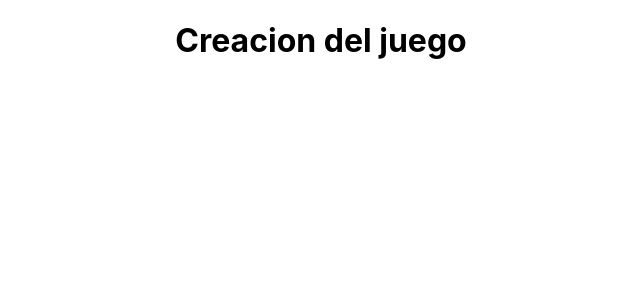
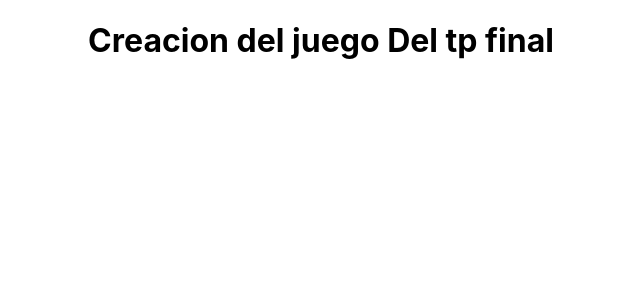
Before and after one commit to BraianRosales/unq-ui-braian-rosales-trabajo-final, a React (Create React App) app: page / in a window 1280 px wide. Shown: the top 300 px of the page, without its empty margins (319-959 px from the left). Built offline with nearby package versions, Linux system fonts and the light colour scheme.

Commit message:
agrege una modificacion app.js

```diff
--- a/src/App.js
+++ b/src/App.js
@@ -4,7 +4,7 @@ import './App.css';
 function App() {
   return (
     <div className="App">
-     <h1>Creacion del juego</h1>
+     <h1>Creacion del juego Del tp final</h1>
     </div>
   );
 }
```
